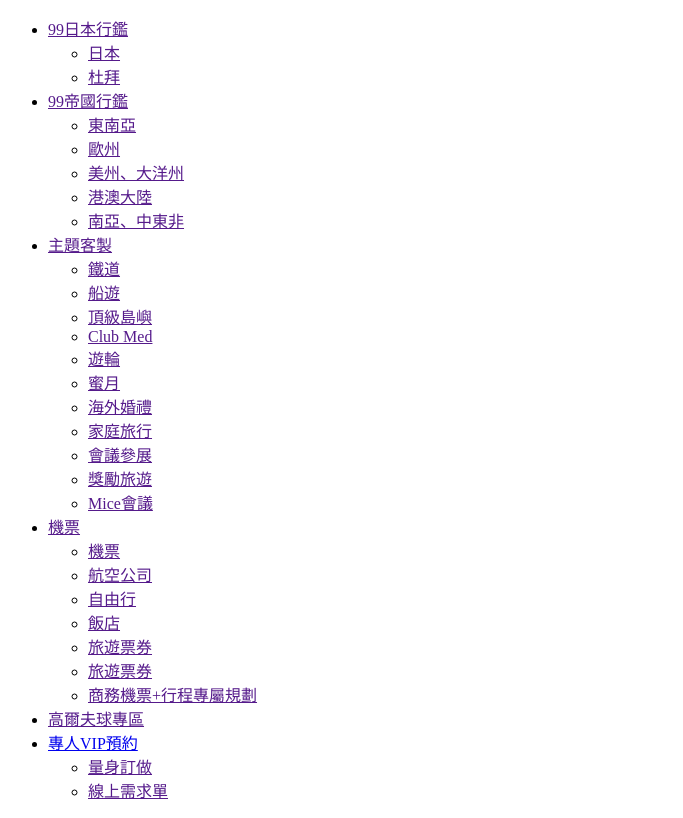
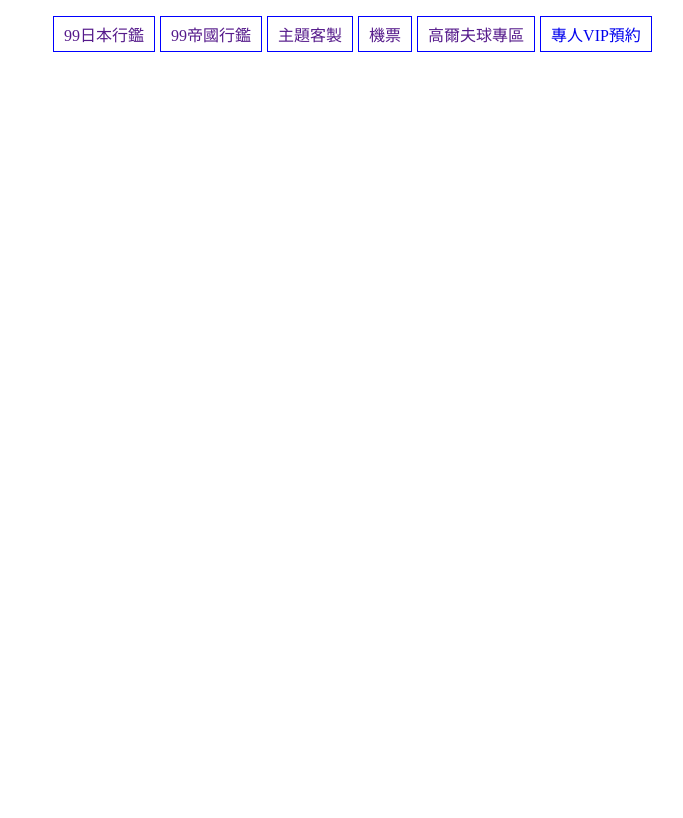
Before and after one commit to wildjcrt/amazon-menu-example, a plain HTML site: page index.html in a window 1280 px wide. Shown: the whole page, without its empty margins (0-683 px from the left). Drawn offline with Linux system fonts and the light colour scheme.

Commit message:
index.html, add css

```diff
--- a/index.html
+++ b/index.html
@@ -6,7 +6,31 @@
   <script src="jquery-1.10.2.min.js"></script>
   <script src="jquery.menu-aim.js"></script>
   <style type="text/css" media="screen">
-
+    #menu {
+      list-style-type: none;
+      position: relative;
+    }
+    #menu:after {
+      content: '';
+      clear: both;
+    }
+    #menu li {
+      float: left;
+      border: 1px solid blue;
+      margin-left: 5px;
+    }
+    #menu li a {
+      display: block;
+      padding: 5px 10px;
+      text-decoration: none;
+    }
+    .sub-links {
+      display: none;
+      list-style-type: none;
+      position: absolute;
+      left: 0;
+      top: 30px;
+    }
   </style>
 </head>
 <body>
```
